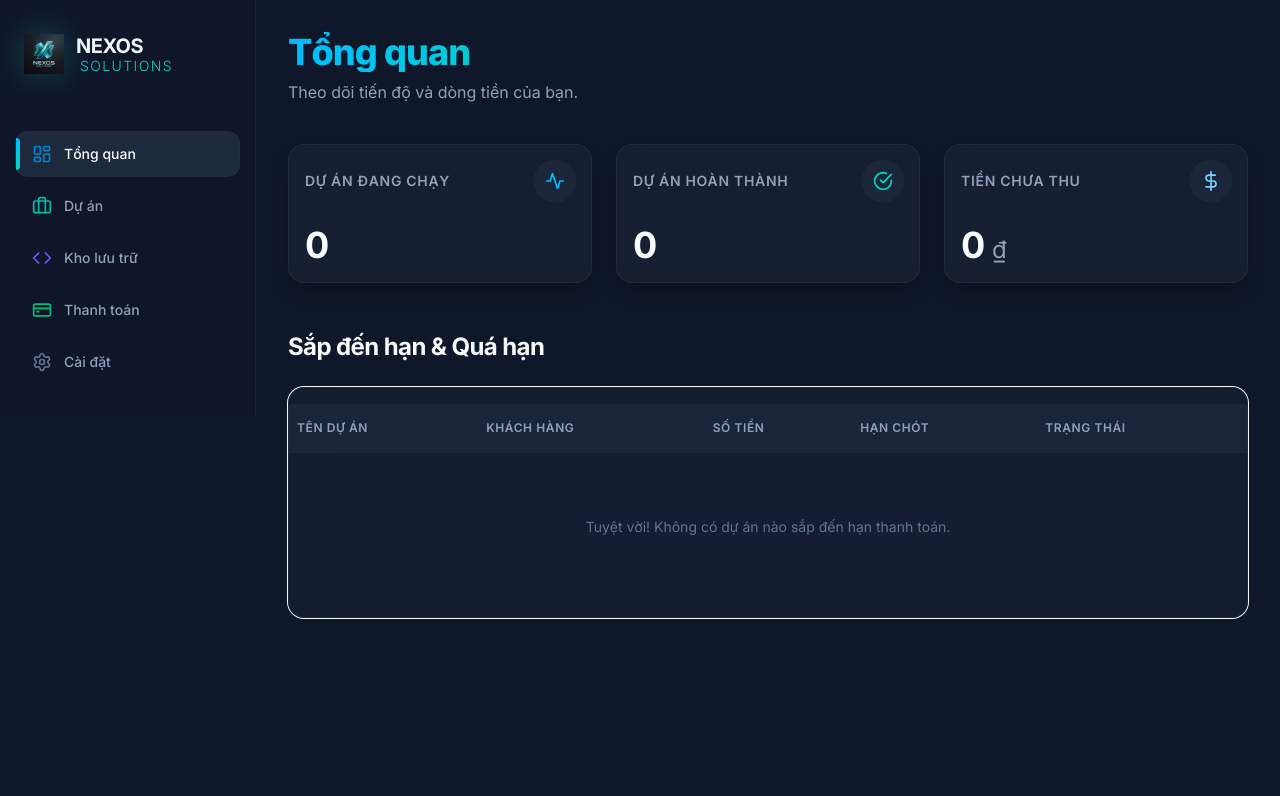
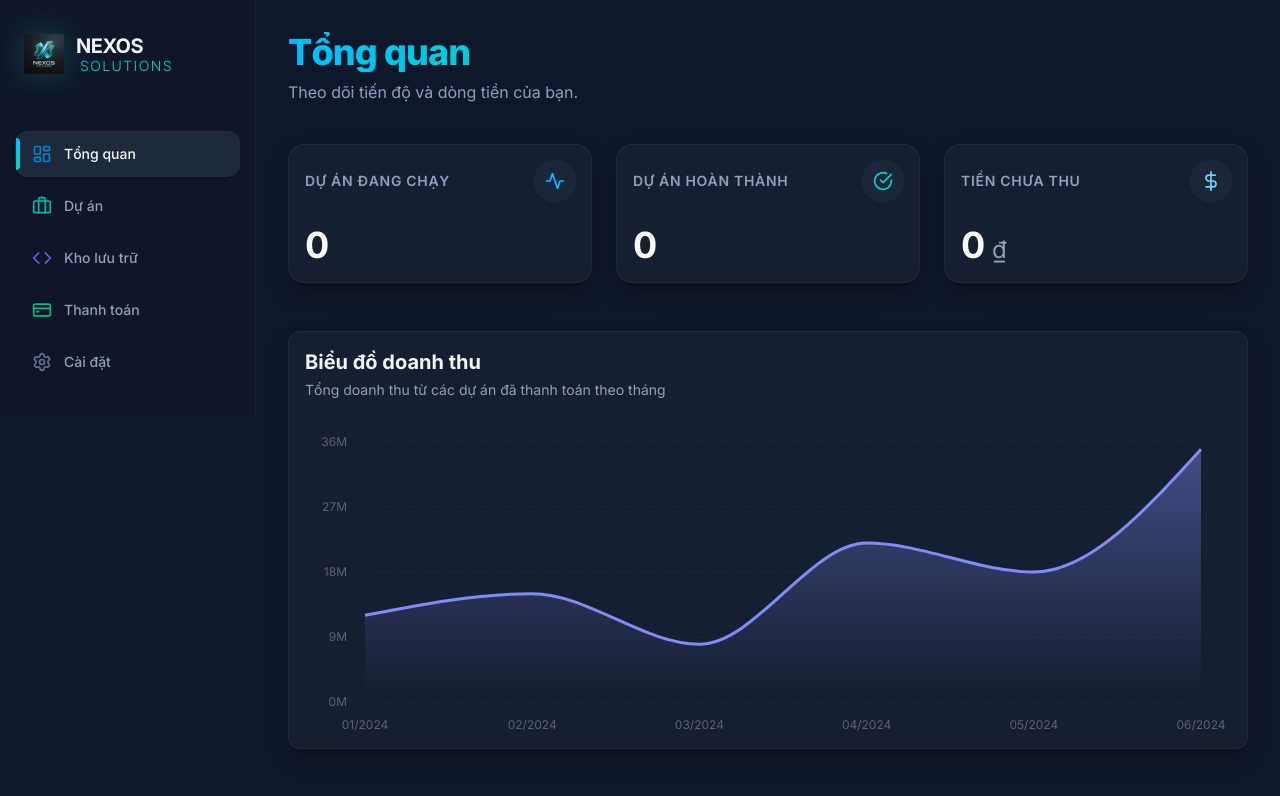
Before and after one commit to levanthien21/KHO-L-U-TR-D-N, a Next.js app: page / in a window 1280 px wide. Shown: the top 796 px of the page. Built offline with nearby package versions, Linux system fonts and the light colour scheme.

Commit message:
feat: add monaco editor, recharts, and pdf export

```diff
--- a/app/page.tsx
+++ b/app/page.tsx
@@ -6,6 +6,7 @@ import { Table, TableBody, TableCell, TableHead, TableHeader, TableRow } from "@
 import { format, isPast, isToday, parseISO } from "date-fns";
 import { vi } from "date-fns/locale";
 import { motion, Variants } from "framer-motion";
+import { RevenueChart } from "@/components/RevenueChart";
 
 const container: Variants = {
   hidden: { opacity: 0 },
@@ -92,6 +93,10 @@ export default function Dashboard() {
         </motion.div>
       </motion.div>
 
+      <motion.div variants={item} className="mb-12">
+        <RevenueChart />
+      </motion.div>
+
       <motion.div variants={item}>
         <div className="flex items-center justify-between mb-6">
           <h2 className="text-2xl font-bold text-slate-50 tracking-tight">Sắp đến hạn & Quá hạn</h2>
--- a/app/payments/page.tsx
+++ b/app/payments/page.tsx
@@ -9,9 +9,10 @@ import { Dialog, DialogContent, DialogHeader, DialogTitle, DialogFooter, DialogD
 import { Project } from "@/types";
 import { format, parseISO, isPast, isToday } from "date-fns";
 import { vi } from "date-fns/locale";
-import { Bell, Copy, CheckCircle2 } from "lucide-react";
+import { Bell, Copy, CheckCircle2, FileText } from "lucide-react";
 import { toast } from "sonner";
 import { motion, Variants } from "framer-motion";
+import { generateInvoice } from "@/lib/pdfGenerator";
 
 const container: Variants = {
   hidden: { opacity: 0 },
@@ -133,7 +134,14 @@ Trân trọng,
                         </span>
                       </TableCell>
                       <TableCell className="text-right">
-                        <div className="opacity-0 group-hover:opacity-100 transition-opacity">
+                        <div className="opacity-0 group-hover:opacity-100 transition-opacity flex justify-end gap-2">
+                          <Button
+                            onClick={() => generateInvoice(project)}
+                            size="sm"
+                            className="bg-sky-600/20 hover:bg-sky-500/30 text-sky-300 border border-sky-500/30 rounded-lg shadow-lg transition-all"
+                          >
+                            <FileText className="h-4 w-4" />
+                          </Button>
                           <Button
                             onClick={() => handleGenerateReminder(project)}
                             size="sm"
--- a/app/repository/page.tsx
+++ b/app/repository/page.tsx
@@ -12,6 +12,7 @@ import { format } from "date-fns";
 import { vi } from "date-fns/locale";
 import { motion, AnimatePresence, Variants } from "framer-motion";
 import { toast } from "sonner";
+import Editor from "@monaco-editor/react";
 
 export default function RepositoryPage() {
   const { snippets, addSnippet, deleteSnippet } = useRepository();
@@ -143,14 +144,20 @@ export default function RepositoryPage() {
               </div>
               <div className="space-y-2">
                 <Label htmlFor="code" className="text-slate-300">Nội dung Code</Label>
-                <textarea
-                  id="code"
-                  value={code}
-                  onChange={(e) => setCode(e.target.value)}
-                  placeholder="Paste đoạn code của bạn vào đây..."
-                  className="w-full min-h-[200px] p-3 rounded-md bg-slate-950 border border-white/10 focus:outline-none focus:ring-2 focus:ring-indigo-500 text-slate-300 font-mono text-sm resize-y"
-                  required
-                />
+                <div className="border border-white/10 rounded-md overflow-hidden h-[300px]">
+                  <Editor
+                    height="100%"
+                    language={language || "javascript"}
+                    theme="vs-dark"
+                    value={code}
+                    onChange={(value) => setCode(value || "")}
+                    options={{
+                      minimap: { enabled: false },
+                      fontSize: 14,
+                      scrollBeyondLastLine: false,
+                    }}
+                  />
+                </div>
               </div>
               <div className="flex justify-end pt-4">
                 <Button type="submit" className="bg-indigo-600 hover:bg-indigo-700 text-white rounded-xl px-8">
--- /dev/null
+++ b/components/RevenueChart.tsx
@@ -0,0 +1,114 @@
+"use client";
+
+import { useMemo } from "react";
+import { Area, AreaChart, CartesianGrid, ResponsiveContainer, Tooltip, XAxis, YAxis } from "recharts";
+import { Card, CardContent, CardDescription, CardHeader, CardTitle } from "@/components/ui/card";
+import { useProjects } from "@/app/context/ProjectContext";
+import { format } from "date-fns";
+
+export function RevenueChart() {
+  const { projects } = useProjects();
+
+  const data = useMemo(() => {
+    const monthlyData: Record<string, number> = {};
+
+    projects.forEach(project => {
+      if (project.paymentStatus === "Đã thanh toán" && project.createdAt) {
+        // Just a mock way to distribute data across months for demonstration
+        // using paymentDueDate or createdAt
+        const date = new Date(project.paymentDueDate || project.createdAt || Date.now());
+        const monthYear = format(date, "MM/yyyy");
+
+        if (!monthlyData[monthYear]) {
+          monthlyData[monthYear] = 0;
+        }
+        monthlyData[monthYear] += project.totalPrice;
+      }
+    });
+
+    // If no data, provide some dummy data to make the chart look good initially
+    if (Object.keys(monthlyData).length === 0) {
+      return [
+        { name: "01/2024", revenue: 12000000 },
+        { name: "02/2024", revenue: 15000000 },
+        { name: "03/2024", revenue: 8000000 },
+        { name: "04/2024", revenue: 22000000 },
+        { name: "05/2024", revenue: 18000000 },
+        { name: "06/2024", revenue: 35000000 },
+      ];
+    }
+
+    return Object.entries(monthlyData)
+      .map(([name, revenue]) => ({ name, revenue }))
+      .sort((a, b) => {
+        const [monthA, yearA] = a.name.split("/");
+        const [monthB, yearB] = b.name.split("/");
+        return new Date(Number(yearA), Number(monthA) - 1).getTime() - new Date(Number(yearB), Number(monthB) - 1).getTime();
+      });
+  }, [projects]);
+
+  return (
+    <Card className="glass-panel border-white/5 bg-slate-800/40 col-span-full xl:col-span-2">
+      <CardHeader>
+        <CardTitle className="text-xl font-bold text-slate-100">Biểu đồ doanh thu</CardTitle>
+        <CardDescription className="text-slate-400">
+          Tổng doanh thu từ các dự án đã thanh toán theo tháng
+        </CardDescription>
+      </CardHeader>
+      <CardContent>
+        <div className="h-[300px] w-full mt-4">
+          <ResponsiveContainer width="100%" height="100%">
+            <AreaChart
+              data={data}
+              margin={{ top: 10, right: 30, left: 0, bottom: 0 }}
+            >
+              <defs>
+                <linearGradient id="colorRevenue" x1="0" y1="0" x2="0" y2="1">
+                  <stop offset="5%" stopColor="#818cf8" stopOpacity={0.4} />
+                  <stop offset="95%" stopColor="#818cf8" stopOpacity={0} />
+                </linearGradient>
+              </defs>
+              <CartesianGrid strokeDasharray="3 3" stroke="rgba(255,255,255,0.05)" vertical={false} />
+              <XAxis
+                dataKey="name"
+                stroke="rgba(255,255,255,0.3)"
+                fontSize={12}
+                tickLine={false}
+                axisLine={false}
+                dy={10}
+              />
+              <YAxis
+                stroke="rgba(255,255,255,0.3)"
+                fontSize={12}
+                tickLine={false}
+                axisLine={false}
+                tickFormatter={(value) => `${(value / 1000000).toFixed(0)}M`}
+                dx={-10}
+              />
+              <Tooltip
+                contentStyle={{
+                  backgroundColor: "rgba(15, 23, 42, 0.9)",
+                  borderColor: "rgba(255,255,255,0.1)",
+                  borderRadius: "8px",
+                  color: "#f8fafc",
+                  boxShadow: "0 10px 15px -3px rgba(0, 0, 0, 0.5)"
+                }}
+                itemStyle={{ color: "#818cf8" }}
+                formatter={(value: any) => [`${Number(value).toLocaleString("vi-VN")} ₫`, "Doanh thu"]}
+              />
+              <Area
+                type="monotone"
+                dataKey="revenue"
+                stroke="#818cf8"
+                strokeWidth={3}
+                fillOpacity={1}
+                fill="url(#colorRevenue)"
+                animationDuration={1500}
+              />
+            </AreaChart>
+          </ResponsiveContainer>
+        </div>
+      </CardContent>
+    </Card>
+  );
+}
--- /dev/null
+++ b/lib/pdfGenerator.ts
@@ -0,0 +1,67 @@
+import jsPDF from "jspdf";
+import autoTable from "jspdf-autotable";
+import { Project } from "@/types";
+import { format, parseISO } from "date-fns";
+
+export function generateInvoice(project: Project) {
+  const doc = new jsPDF();
+
+  // Add Logo or Header
+  doc.setFontSize(22);
+  doc.setTextColor(30, 41, 59);
+  doc.text("INVOICE", 14, 22);
+
+  doc.setFontSize(12);
+  doc.setTextColor(100);
+  doc.text("Nexos Solutions", 14, 30);
+  doc.text("Your reliable tech partner", 14, 36);
+
+  // Invoice Details
+  doc.setFontSize(11);
+  doc.setTextColor(30, 41, 59);
+  doc.text(`Invoice Number: INV-${project.id.slice(-6).toUpperCase()}`, 130, 22);
+
+  const dueDate = project.paymentDueDate ? format(parseISO(project.paymentDueDate), "dd/MM/yyyy") : "N/A";
+  doc.text(`Date: ${format(new Date(), "dd/MM/yyyy")}`, 130, 28);
+  doc.text(`Due Date: ${dueDate}`, 130, 34);
+
+  // Client Details
+  doc.setFontSize(12);
+  doc.setFont("helvetica", "bold");
+  doc.text("Bill To:", 14, 50);
+  doc.setFont("helvetica", "normal");
+  doc.setFontSize(11);
+  doc.text(project.clientName, 14, 56);
+  if (project.clientContact) {
+    doc.text(project.clientContact, 14, 62);
+  }
+
+  // Table
+  autoTable(doc, {
+    startY: 75,
+    headStyles: { fillColor: [99, 102, 241], textColor: 255 },
+    head: [["Description", "Quantity", "Unit Price", "Total"]],
+    body: [
+      [project.name, "1", `${project.totalPrice.toLocaleString("vi-VN")} VND`, `${project.totalPrice.toLocaleString("vi-VN")} VND`],
+    ],
+    theme: "striped",
+    styles: {
+      font: "helvetica",
+      fontSize: 10,
+    }
+  });
+
+  // Total
+  const finalY = (doc as any).lastAutoTable.finalY || 100;
+  doc.setFontSize(12);
+  doc.setFont("helvetica", "bold");
+  doc.text(`Total Due: ${project.totalPrice.toLocaleString("vi-VN")} VND`, 130, finalY + 15);
+
+  // Footer
+  doc.setFont("helvetica", "normal");
+  doc.setFontSize(10);
+  doc.setTextColor(150);
+  doc.text("Thank you for your business!", 105, 280, { align: "center" });
+
+  doc.save(`Invoice_${project.name.replace(/\s+/g, "_")}.pdf`);
+}
--- a/package.json
+++ b/package.json
@@ -10,15 +10,19 @@
   },
   "dependencies": {
     "@base-ui/react": "^1.7.0",
+    "@monaco-editor/react": "^4.7.0",
     "class-variance-authority": "^0.7.1",
     "clsx": "^2.1.1",
     "date-fns": "^4.4.0",
     "framer-motion": "^13.1.0",
+    "jspdf": "^4.2.1",
+    "jspdf-autotable": "^5.0.8",
     "lucide-react": "^1.31.0",
     "next": "16.3.0",
     "next-themes": "^0.4.6",
     "react": "19.2.8",
     "react-dom": "19.2.8",
+    "recharts": "^3.10.1",
     "shadcn": "^4.17.0",
     "sonner": "^2.0.8",
     "tailwind-merge": "^3.6.0",
```
Also changed, not shown: 1 other file (tests, documents, lock files or other folders).
